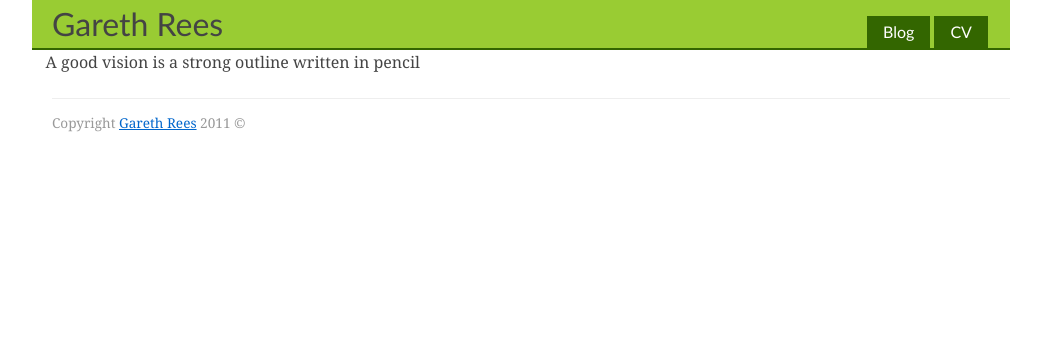
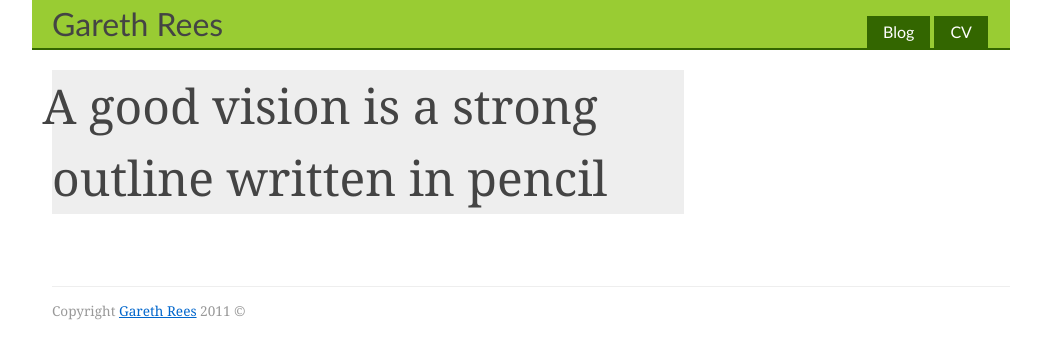
Before and after one commit to garethrees/garethrees.github.com, a Jekyll site: the page built from _posts/2011-03-01-a-good-vision-is-a-strong-outline-written-in-pencil.markdown, in a window 1280 px wide. Shown: the top 359 px of the page, without its empty margins (109-1150 px from the left). Built offline with Jekyll 4.4.1, drawn with Linux system fonts in a browser that asks for light colours; nearby versions of some CDN libraries.

Commit message:
Style posts

```diff
--- a/_layouts/post.html
+++ b/_layouts/post.html
@@ -20,7 +20,7 @@
 
 	{% include header.html %}
 
-	<article class="grid-4 clearfix">
+	<article class="grid-4 post clearfix">
 		{{ content }}
 	</article>
 
--- a/stylesheets/application.css
+++ b/stylesheets/application.css
@@ -141,3 +141,16 @@ footer {
 	margin-top:1.515%;
 	padding:1em 0;
 }
+
+
+/*--- POST ---*/
+
+.post {
+	padding-top:20px;
+}
+
+.post blockquote {
+	background:#eee;
+	font-size:3em;
+	text-indent:-0.2em; /* Hang that punctuation */
+}
```
